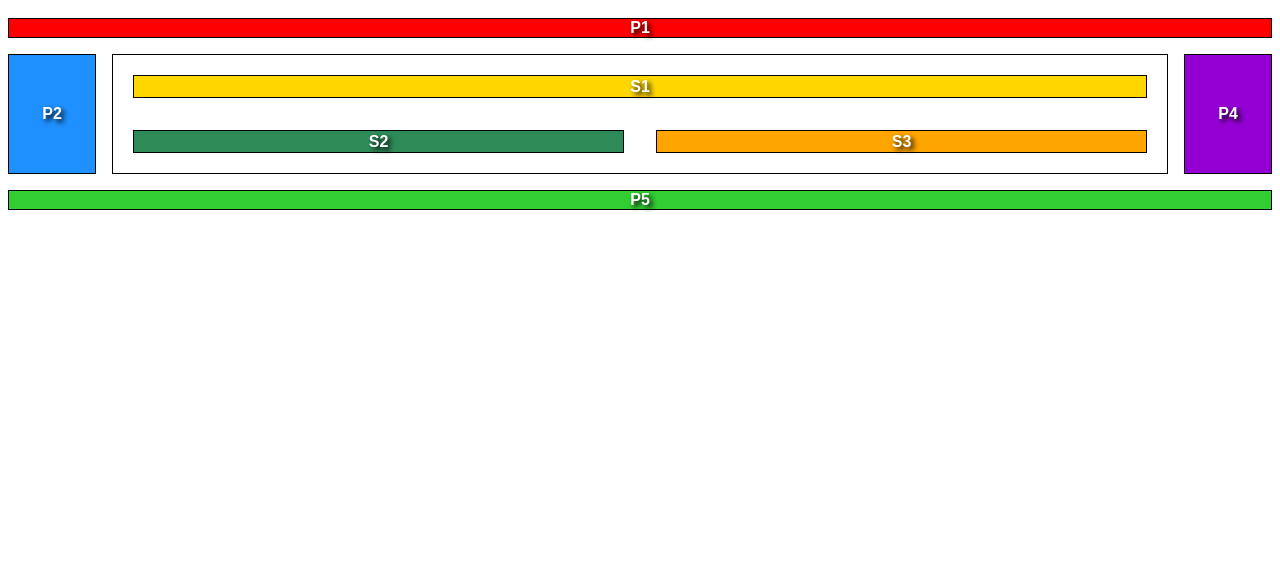
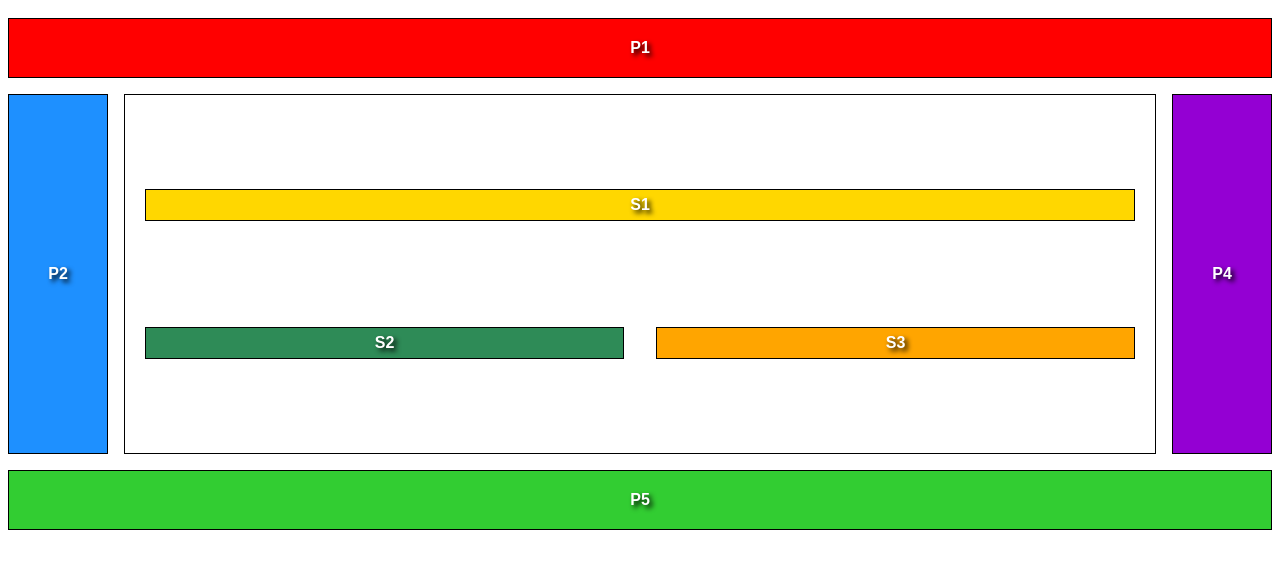
Before and after one commit to Tankred031/Revisited-FD1, a PHP site: page / in a window 1280 px wide. Shown: the top 569 px of the page. Run offline with PHP 8.4, Linux system fonts and the light colour scheme.

Commit message:
vjezba04 gotov
u pomoc UI prepravljen unutarnji grid

```diff
--- a/008VJEZBE FD1/vjezba04/style.css
+++ b/008VJEZBE FD1/vjezba04/style.css
@@ -1,6 +1,7 @@
 .grid {
     display: grid;
-    grid-template-columns: 1fr 12fr 1fr ;
+    /* grid-template-columns: 1fr 12fr 1fr ; */
+    grid-template-columns: 100px auto 100px;     /*tanji stupci p2 i p4*/
     grid-template-rows: 1fr 6fr 1fr;
     grid-template-areas:
     "p1 p1 p1"
@@ -23,14 +24,20 @@
 
 .p3 {
     display: grid;
+    grid-template-rows: 1fr auto 1fr auto 1fr;
     grid-template-areas:
+    ". ."
     "s1 s1"
-    "s2 s3";
+    ". ."
+    "s2 s3"
+    ". .";
     gap: 2rem;
     padding: 20px;
     background-color: white;
     box-sizing: border-box;
 
+    /* align-content: start;       spasioc! jer je default :stretch, i onda rasteže da popuni prostor */
+    align-content: center;
 }
 
 
@@ -43,3 +50,13 @@
     border: 1px solid black;
 
 }
+
+        /* ovo je falilo...... */
+.p1, .p5 {
+    padding: 20px 0;
+}
+
+.s1, .s2, .s3  {
+    /* padding: 10px 0; */
+    height: 30px;                         /*radi isto kao i gornje*/
+}
```
